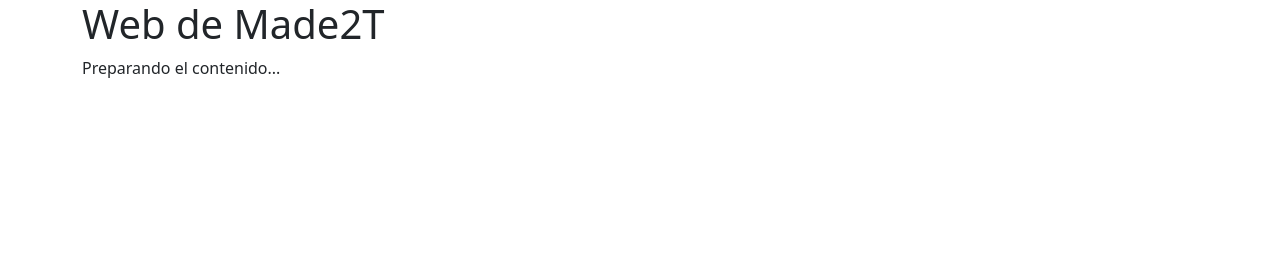
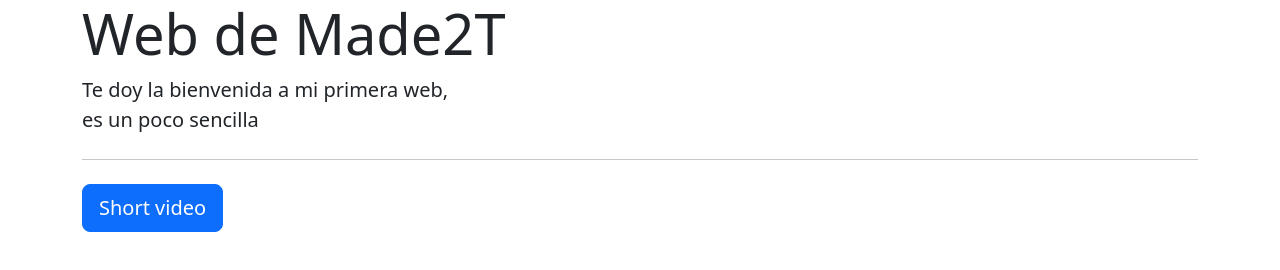
Before and after one commit to Karina2T/miweb, a plain HTML site: page index.html in a window 1280 px wide. Drawn offline with nearby package versions, Linux system fonts and the light colour scheme.

Commit message:
Añadiendo jumbotron

```diff
--- a/index.html
+++ b/index.html
@@ -10,11 +10,19 @@
   <div class="container">
     <main>
       <header>
-        <h1> Web de Made2T</h1>
+
       </header>
         <section>
           <article>
-            <p>Preparando el contenido...</p>
+            <div class="jumbotron">
+              <h1 class="display-4">Web de Made2T</h1>
+              <p class="lead">Te doy la bienvenida a mi primera web,<br/>
+              es un poco sencilla</p>
+              <hr class="my-4">
+              <p class="lead">
+                <a class="btn btn-primary btn-lg" href="https://www.youtube.com/watch?v=hwP7WQkmECE" role="button">Short video</a>
+              </p>
+            </div>
           </article>
         </section>
     </main>
```
